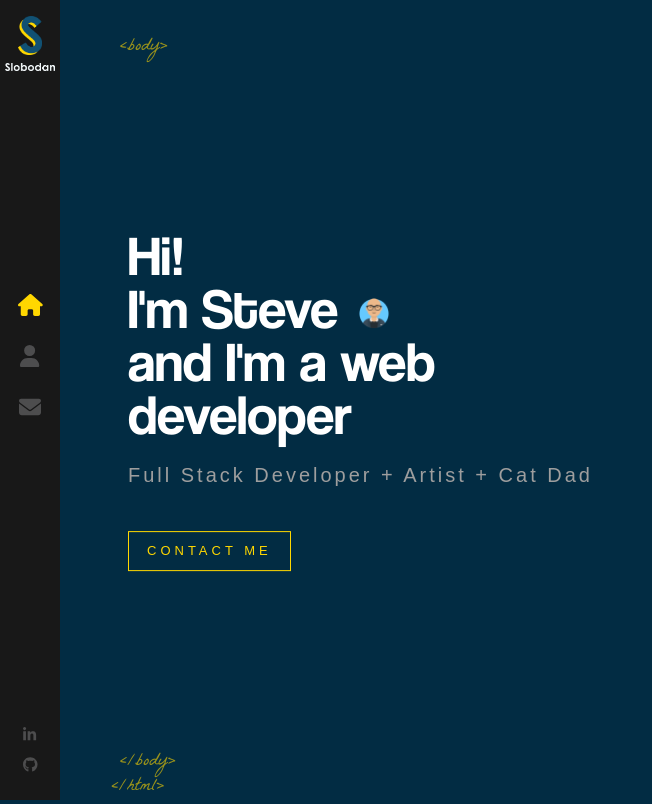
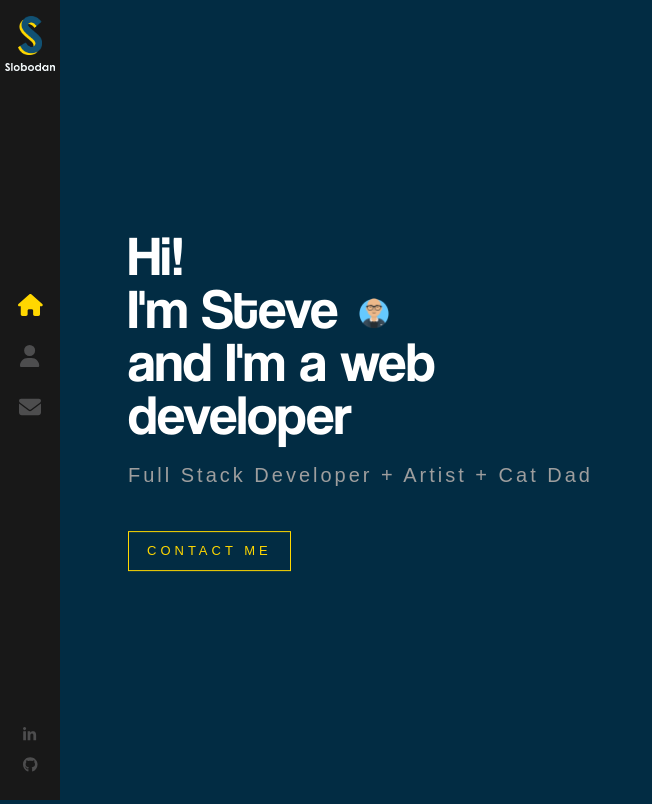
Before and after one commit to sjhudek/portfolio-react-spa, a React (Create React App) app: page / in a window 1280 px wide. Shown: the whole page, without its empty margins (0-652 px from the left). Built offline with nearby package versions, Linux system fonts and the light colour scheme.

Commit message:
updated src/components/Layout/index.js

```diff
--- a/src/components/Layout/index.js
+++ b/src/components/Layout/index.js
@@ -1,4 +1,3 @@
-// import { Outlet } from 'react-router-dom'
 import { Outlet } from 'react-router-dom';
 import Sidebar from '../Sidebar/'
 import './index.scss'
@@ -9,18 +8,19 @@ const Layout = () => {
       <Sidebar />
       <div className='page'>
         <span className='tags top-tags'>
-          &lt;body&gt;
+        {/* &lt;html&gt;<br />
+          &lt;body&gt; */}
         </span>
 
         <Outlet />
 
-        <span className='tags bottom-tags'>
+        {/* <span className='tags bottom-tags'>
           &lt;/body&gt;
           <br />
           <span className='bottom-tag-html'>
           &lt;/html&gt;
           </span>
-        </span>
+        </span> */}
       </div>
     </div>
   )
```
